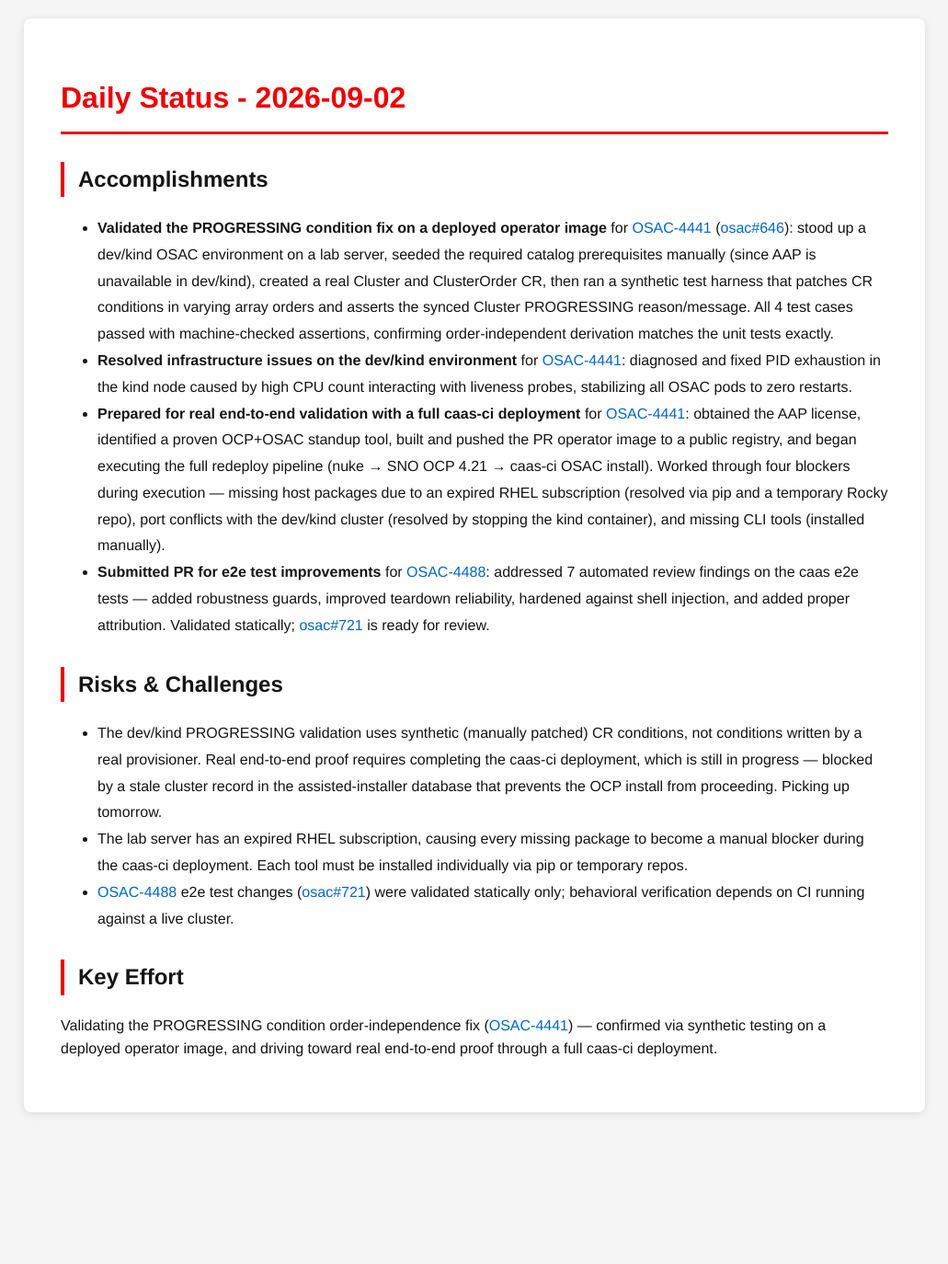
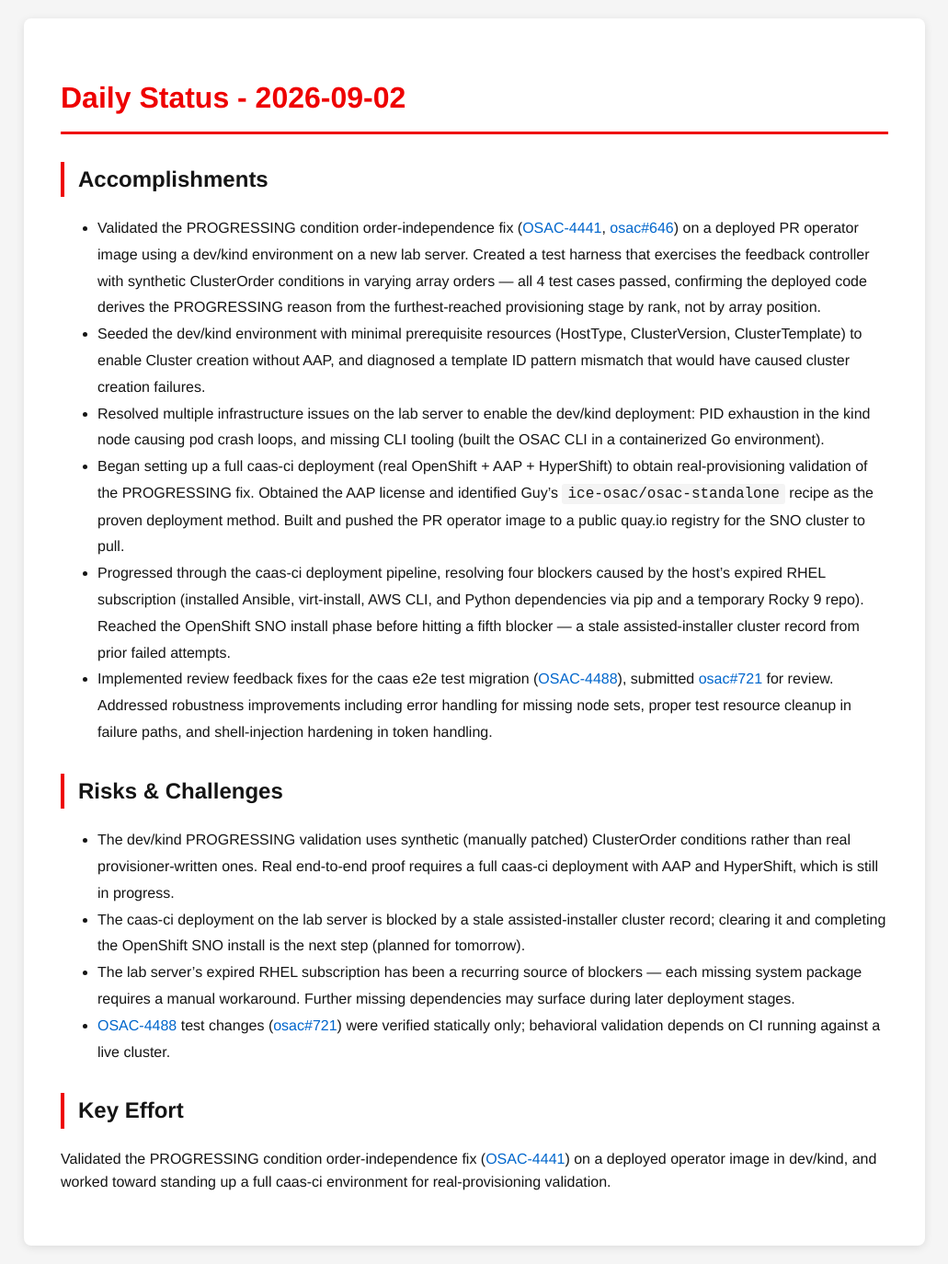
Before and after one commit to tzvatot/daily-status, a Jekyll site: the page built from 2026-09-02.md, in a window 1280 px wide. Shown: the whole page at 92% size, without its empty margins (124-1155 px from the left). Built offline with Jekyll 4.4.1, drawn with Linux system fonts in a browser that asks for light colours; before the commit the page ends 1229 px from its top, so only the background shows below that.

Commit message:
Daily status update - 2026-09-02

```diff
--- a/2026-09-02.md
+++ b/2026-09-02.md
@@ -8,17 +8,20 @@ date: 2026-09-02
 
 ## Accomplishments
 
-- **Validated the PROGRESSING condition fix on a deployed operator image** for [OSAC-4441](https://redhat.atlassian.net/browse/OSAC-4441) ([osac#646](https://github.com/osac-project/osac/pull/646)): stood up a dev/kind OSAC environment on a lab server, seeded the required catalog prerequisites manually (since AAP is unavailable in dev/kind), created a real Cluster and ClusterOrder CR, then ran a synthetic test harness that patches CR conditions in varying array orders and asserts the synced Cluster PROGRESSING reason/message. All 4 test cases passed with machine-checked assertions, confirming order-independent derivation matches the unit tests exactly.
-- **Resolved infrastructure issues on the dev/kind environment** for [OSAC-4441](https://redhat.atlassian.net/browse/OSAC-4441): diagnosed and fixed PID exhaustion in the kind node caused by high CPU count interacting with liveness probes, stabilizing all OSAC pods to zero restarts.
-- **Prepared for real end-to-end validation with a full caas-ci deployment** for [OSAC-4441](https://redhat.atlassian.net/browse/OSAC-4441): obtained the AAP license, identified a proven OCP+OSAC standup tool, built and pushed the PR operator image to a public registry, and began executing the full redeploy pipeline (nuke → SNO OCP 4.21 → caas-ci OSAC install). Worked through four blockers during execution — missing host packages due to an expired RHEL subscription (resolved via pip and a temporary Rocky repo), port conflicts with the dev/kind cluster (resolved by stopping the kind container), and missing CLI tools (installed manually).
-- **Submitted PR for e2e test improvements** for [OSAC-4488](https://redhat.atlassian.net/browse/OSAC-4488): addressed 7 automated review findings on the caas e2e tests — added robustness guards, improved teardown reliability, hardened against shell injection, and added proper attribution. Validated statically; [osac#721](https://github.com/osac-project/osac/pull/721) is ready for review.
+- Validated the PROGRESSING condition order-independence fix ([OSAC-4441](https://redhat.atlassian.net/browse/OSAC-4441), [osac#646](https://github.com/osac-project/osac/pull/646)) on a deployed PR operator image using a dev/kind environment on a new lab server. Created a test harness that exercises the feedback controller with synthetic ClusterOrder conditions in varying array orders — all 4 test cases passed, confirming the deployed code derives the PROGRESSING reason from the furthest-reached provisioning stage by rank, not by array position.
+- Seeded the dev/kind environment with minimal prerequisite resources (HostType, ClusterVersion, ClusterTemplate) to enable Cluster creation without AAP, and diagnosed a template ID pattern mismatch that would have caused cluster creation failures.
+- Resolved multiple infrastructure issues on the lab server to enable the dev/kind deployment: PID exhaustion in the kind node causing pod crash loops, and missing CLI tooling (built the OSAC CLI in a containerized Go environment).
+- Began setting up a full caas-ci deployment (real OpenShift + AAP + HyperShift) to obtain real-provisioning validation of the PROGRESSING fix. Obtained the AAP license and identified Guy's `ice-osac/osac-standalone` recipe as the proven deployment method. Built and pushed the PR operator image to a public quay.io registry for the SNO cluster to pull.
+- Progressed through the caas-ci deployment pipeline, resolving four blockers caused by the host's expired RHEL subscription (installed Ansible, virt-install, AWS CLI, and Python dependencies via pip and a temporary Rocky 9 repo). Reached the OpenShift SNO install phase before hitting a fifth blocker — a stale assisted-installer cluster record from prior failed attempts.
+- Implemented review feedback fixes for the caas e2e test migration ([OSAC-4488](https://redhat.atlassian.net/browse/OSAC-4488)), submitted [osac#721](https://github.com/osac-project/osac/pull/721) for review. Addressed robustness improvements including error handling for missing node sets, proper test resource cleanup in failure paths, and shell-injection hardening in token handling.
 
 ## Risks & Challenges
 
-- The dev/kind PROGRESSING validation uses synthetic (manually patched) CR conditions, not conditions written by a real provisioner. Real end-to-end proof requires completing the caas-ci deployment, which is still in progress — blocked by a stale cluster record in the assisted-installer database that prevents the OCP install from proceeding. Picking up tomorrow.
-- The lab server has an expired RHEL subscription, causing every missing package to become a manual blocker during the caas-ci deployment. Each tool must be installed individually via pip or temporary repos.
-- [OSAC-4488](https://redhat.atlassian.net/browse/OSAC-4488) e2e test changes ([osac#721](https://github.com/osac-project/osac/pull/721)) were validated statically only; behavioral verification depends on CI running against a live cluster.
+- The dev/kind PROGRESSING validation uses synthetic (manually patched) ClusterOrder conditions rather than real provisioner-written ones. Real end-to-end proof requires a full caas-ci deployment with AAP and HyperShift, which is still in progress.
+- The caas-ci deployment on the lab server is blocked by a stale assisted-installer cluster record; clearing it and completing the OpenShift SNO install is the next step (planned for tomorrow).
+- The lab server's expired RHEL subscription has been a recurring source of blockers — each missing system package requires a manual workaround. Further missing dependencies may surface during later deployment stages.
+- [OSAC-4488](https://redhat.atlassian.net/browse/OSAC-4488) test changes ([osac#721](https://github.com/osac-project/osac/pull/721)) were verified statically only; behavioral validation depends on CI running against a live cluster.
 
 ## Key Effort
 
-Validating the PROGRESSING condition order-independence fix ([OSAC-4441](https://redhat.atlassian.net/browse/OSAC-4441)) — confirmed via synthetic testing on a deployed operator image, and driving toward real end-to-end proof through a full caas-ci deployment.
+Validated the PROGRESSING condition order-independence fix ([OSAC-4441](https://redhat.atlassian.net/browse/OSAC-4441)) on a deployed operator image in dev/kind, and worked toward standing up a full caas-ci environment for real-provisioning validation.
```
